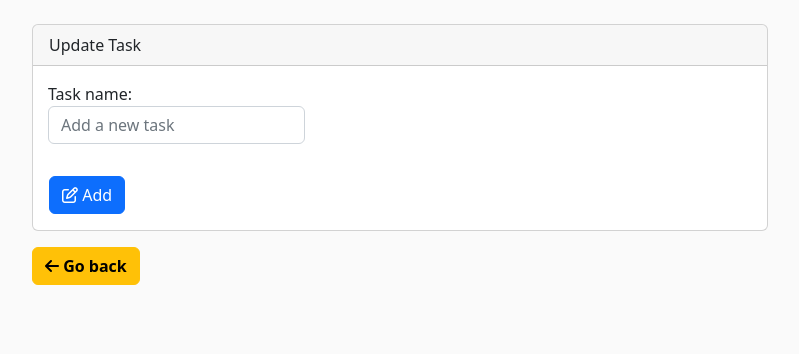
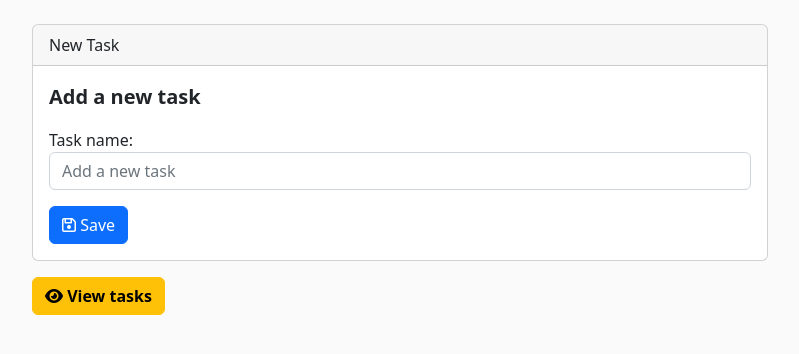
Before and after one commit to Moodkiller20/TodoList, a Django app: page /addTask in a window 1280 px wide. Shown: the top 354 px of the page, without its empty margins (240-1039 px from the left). Run offline with Django 4.2, Linux system fonts and the light colour scheme; some libraries are stand-ins or nearby versions.

Commit message:
new features

```diff
--- a/templates/todoList/add.html
+++ b/templates/todoList/add.html
@@ -1,43 +1,23 @@
 {% extends "common/base.html" %}
-
-
-
-
-
 {% block body %}
-
     <div class=" container my-4">
         <div class="row justify-content-md-center ">
             <div class="col-8 mx-auto">
                 <div class="card ">
                     <div class="card-header text-start">
-                       Update Task
+                        New Task
                     </div>
                     <div class="card-body ">
-
-                        <form action="" method="post">
-                            <div class="input-group mb-3">
+                        <p class="fw-bold fs-5"> Add a new task</p>
+                            <form action="" method="post">
                                 {% csrf_token %}
                                 {{form.as_p}}
-                        </div>
-                            <button class="btn btn-primary" type="submit"><i class="fa-regular fa-pen-to-square"></i> Add</button>
-
-                        </form>
-
+                                <button class="btn btn-primary" type="submit"><i class="fa-regular fa-floppy-disk"></i> Save</button>
+                            </form>
                     </div>
-
                 </div>
-
-                <a href="{% url 'todo' %}" class="btn btn-warning fw-bold my-3"><i class="fa-solid fa-arrow-left"></i></i> Go back</a>
+                <a href="{% url 'todo' %}" class="btn btn-warning fw-bold my-3"><i class="fa-solid fa-eye"></i> View tasks</a>
             </div>
-
         </div>
-
-
-
     </div>
-
-
-
-
 {% endblock %}
--- a/todoList/urls.py
+++ b/todoList/urls.py
@@ -1,5 +1,4 @@
 """HW4_TodoList URL Configuration
-
 The `urlpatterns` list routes URLs to views. For more information please see:
     https://docs.djangoproject.com/en/4.1/topics/http/urls/
 Examples:
```
Also changed, not shown: HW4_TodoList/settings.py (+7 -2 lines), templates/todoList/index.html (+0 -9 lines), templates/todoList/update.html (+0 -15 lines), todoList/views.py (+17 -11 lines), 1 other file.
